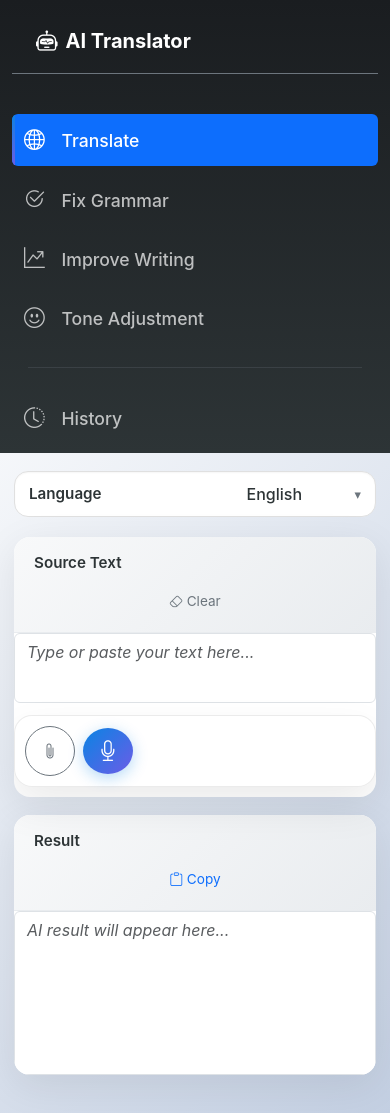
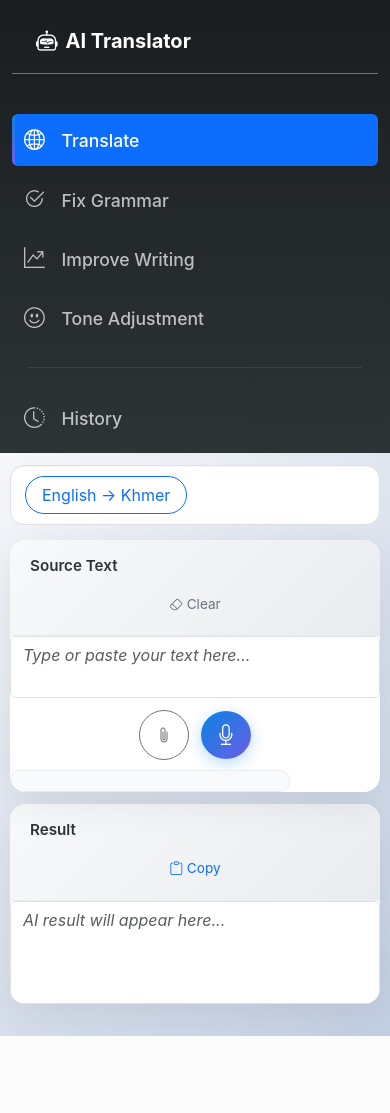
Before and after one commit to Sokthanaroth/AI-Translator-Django-project, a Django app: page / in a window 390 px wide. After the commit the page ends 1036 px from the top, so only its background shows below. Run offline with Django 4.2, Linux system fonts and the light colour scheme; some libraries are stand-ins or nearby versions.

Commit message:
coding update

```diff
--- a/translator_app/templates/translator_app/index.html
+++ b/translator_app/templates/translator_app/index.html
@@ -131,13 +131,8 @@
             outline: none;
             box-shadow: 0 0 0 3px rgba(9, 132, 227, 0.12);
         }
-        .header-controls .control-field::after {
-            content: '\25BE';
-            display: inline-block;
-            margin-left: 8px;
-            color: #6c757d;
-            pointer-events: none;
-            font-size: 0.8rem;
+        .header-controls .control-field button::after {
+            display: none;
         }
         .header-controls .control-field select {
             width: auto;
@@ -354,7 +349,7 @@
         }
         .footer-actions {
             position: absolute;
-            top: 440px;
+            bottom: 20px;
             right: 18px;
             display: flex;
             flex-direction: column;
@@ -369,15 +364,18 @@
             z-index: 5;
         }
         .footer-actions button {
-            width: 52px;
-            height: 52px;
+            width: 50px;
+            height: 50px;
         }
         .file-status,
         .file-hint,
         .voice-status {
-            position: static;
-            width: 100%;
-            margin-top: 12px;
+            position: absolute;
+            bottom: 90px;
+            right: 18px;
+            width: auto;
+            max-width: 280px;
+            margin-top: 0;
             border-radius: 18px;
             padding: 10px 14px;
             font-size: 0.88rem;
@@ -385,6 +383,8 @@
             box-shadow: 0 2px 12px rgba(0,0,0,0.08);
             background: rgba(255,255,255,0.95);
             transition: all 0.2s ease;
+            display: none;
+            z-index: 6;
         }
         .voice-status,
         .file-status {
@@ -397,6 +397,14 @@
             color: #6c757d;
             font-size: 0.82rem;
             font-weight: 500;
+            text-align: center;
+            border: 1px solid #e9ecef;
+            border-radius: 8px;
+            background: rgba(248, 249, 250, 0.8);
+            display: flex;
+            align-items: center;
+            justify-content: center;
+            gap: 8px;
         }
         .footer-actions button {
             min-width: 50px;
@@ -512,36 +520,57 @@
             }
             .footer-actions {
                 position: static;
-                justify-content: flex-start;
-                margin-top: 12px;
+                justify-content: center;
+                margin-top: 15px;
                 flex-direction: row;
-                width: auto;
+                width: 100%;
+                box-shadow: none;
+                background: transparent;
+                border: none;
+                padding: 0;
+                gap: 15px !important;
+            }
+            .footer-actions button {
+                width: 50px;
+                height: 50px;
+                flex-shrink: 0;
             }
             textarea {
                 padding-right: 20px;
+                padding-bottom: 20px;
             }
             .source-pane .voice-btn {
-                width: 46px;
-                height: 46px;
+                width: 55px;
+                height: 55px;
             }
             .voice-status,
             .file-status,
             .file-hint {
                 position: static;
                 width: 100%;
-                margin-top: 10px;
+                margin-top: 12px;
                 left: auto;
                 right: auto;
                 bottom: auto;
                 box-shadow: 0 2px 10px rgba(0,0,0,0.08);
                 background: rgba(255,255,255,0.95);
-                padding: 10px 14px;
+                padding: 12px 16px;
+                border-radius: 12px;
+                font-size: 0.9rem;
             }
             .file-hint {
                 background: transparent;
                 color: #6c757d;
                 box-shadow: none;
-                padding: 0;
+                padding: 8px 12px;
+                border: 1px solid #e9ecef;
+                border-radius: 8px;
+                background: rgba(248, 249, 250, 0.8);
+                display: flex;
+                align-items: center;
+                justify-content: center;
+                gap: 8px;
+                font-size: 0.8rem;
             }
             .file-name-display {
                 max-width: 90%;
@@ -555,6 +584,47 @@
             }
             .sidebar .nav-link.active {
                 transform: none;
+            }
+        }
+
+        @media (max-width: 576px) {
+            .workspace {
+                padding: 12px 10px;
+            }
+            .header-controls {
+                gap: 10px;
+                margin-bottom: 15px;
+            }
+            .split-pane {
+                gap: 12px;
+            }
+            .pane {
+                min-height: 200px;
+            }
+            .footer-actions {
+                gap: 12px !important;
+                margin-top: 12px;
+            }
+            .footer-actions button {
+                width: 48px;
+                height: 48px;
+            }
+            .source-pane .voice-btn {
+                width: 48px;
+                height: 48px;
+            }
+            .voice-status,
+            .file-status,
+            .file-hint {
+                margin-top: 10px;
+                padding: 10px 14px;
+                font-size: 0.85rem;
+                border-radius: 10px;
+            }
+            .file-name-display {
+                max-width: 95%;
+                font-size: 0.9rem;
+                padding: 10px 20px;
             }
         }
     </style>
@@ -603,11 +673,9 @@
         <!-- Controls -->
         <div class="header-controls">
             <div class="control-field" id="languageControl">
-                <label for="languageSelect" class="control-label">Language</label>
-                <select id="languageSelect" onchange="handleLanguageChange()">
-                    <option value="English">English</option>
-                    <option value="Khmer">Khmer</option>
-                </select>
+                <button class="btn btn-outline-primary rounded-pill px-3" onclick="swapLanguage()" title="Swap Language">
+                    <i class="bi bi-arrow-swap"></i> <span id="languageLabel">English → Khmer</span>
+                </button>
             </div>
 
             <div class="control-field d-none" id="toneControl">
@@ -631,7 +699,7 @@
                 </div>
                 <textarea id="sourceText" class="form-control" placeholder="Type or paste your text here..."></textarea>
                 <div class="footer-actions d-flex gap-2">
-                    <button class="btn btn-outline-secondary rounded-circle" style="width: 50px; height: 50px;" onclick="document.getElementById('fileInput').click()" title="Attach file (.txt, .pdf, .docx)">
+                    <button class="btn btn-outline-secondary rounded-circle" style="width: 50px; height: 50px;" onclick="document.getElementById('fileInput').click()" title="Attach file (.txt, .pdf, .docx, .doc)">
                         <i class="bi bi-paperclip"></i>
                     </button>
                     <button class="voice-btn" id="voiceBtn" onclick="toggleVoiceRecording()" title="Click to speak (English)">
@@ -809,25 +877,23 @@
         document.getElementById('voiceStatus').style.display = 'none';
     }
 
-    function handleLanguageChange() {
+    let currentLanguage = 'English';
+
+    function swapLanguage() {
+        currentLanguage = currentLanguage === 'English' ? 'Khmer' : 'English';
+        const direction = currentLanguage === 'English' ? 'Khmer → English' : 'English → Khmer';
+        document.getElementById('languageLabel').textContent = direction;
         updateRecognitionLanguage();
         if (currentMode === 'translate' && document.getElementById('sourceText').value.trim()) {
             processText();
         }
     }
 
-    function handleToneChange() {
-        if (currentMode === 'tone' && document.getElementById('sourceText').value.trim()) {
-            processText();
-        }
-    }
-
     function updateRecognitionLanguage() {
-        const langSelect = document.getElementById('languageSelect').value;
         const voiceBtn = document.getElementById('voiceBtn');
         if (recognition) {
-            if (langSelect === 'Khmer') {
-                recognition.lang = 'km-KH'; // Khmer language code
+            if (currentLanguage === 'Khmer') {
+                recognition.lang = 'km-KH';
                 voiceBtn.title = 'Click to speak (Khmer)';
             } else {
                 recognition.lang = 'en-US'; // English language code
@@ -1084,10 +1150,18 @@
         }
     }
 
+    function clearFileAttachment() {
+        document.getElementById('fileHint').style.display = 'none';
+        document.getElementById('fileHint').innerHTML = '';
+        // Clear the file input
+        document.getElementById('fileInput').value = '';
+    }
+
     function clearSourceText() {
         document.getElementById('sourceText').value = '';
         document.getElementById('targetText').value = '';
         document.getElementById('explanationBox').style.display = 'none';
+        clearFileAttachment();
         if(isRecording) stopRecording();
     }
 
@@ -1170,8 +1244,9 @@
             if (response.ok) {
                 document.getElementById('sourceText').value = data.text;
                 fileStatus.innerHTML = '<i class="bi bi-check-circle text-success"></i> File loaded successfully.';
-                // Update hint to show file attached without exposing the filename
+                // Update hint to show file attached with filename
                 fileHint.style.display = 'block';
+                fileHint.innerHTML = '<i class="bi bi-file-earmark-check text-success"></i> ' + file.name + ' <button class="btn btn-sm btn-outline-danger ms-2 py-0 px-1" onclick="clearFileAttachment()" title="Remove file"><i class="bi bi-x"></i></button>';
                 setTimeout(() => {
                     fileStatus.style.display = 'none';
                 }, 3000);
@@ -1219,7 +1294,6 @@
         indicator.innerHTML = `<span class="spinner-border spinner-border-sm" role="status"></span> ${indicatorText}`;
         indicator.style.display = 'block';
 
-        const langSelect = document.getElementById('languageSelect').value;
         const toneSelect = document.getElementById('toneSelect').value;
 
         try {
@@ -1232,7 +1306,7 @@
                 body: JSON.stringify({
                     mode: currentMode,
                     text: sourceText,
-                    target_language: langSelect,
+                    target_language: currentLanguage,
                     tone: toneSelect
                 })
             });
```
